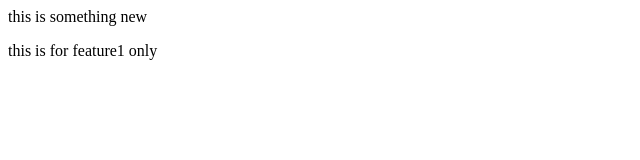
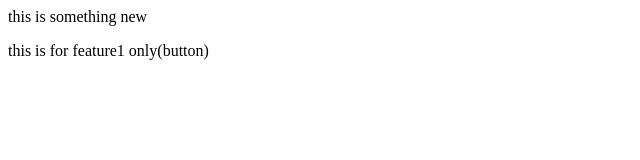
Before and after one commit to Abhijeet-00011/LocalRepo, a plain HTML site: page index.html in a window 1280 px wide. Shown: the full height of the page, 0-640 px from the left. Drawn offline with Linux system fonts and the light colour scheme.

```diff
--- a/index.html
+++ b/index.html
@@ -1,2 +1,2 @@
 <p>this is something new </p>
-<p> this is for feature1 only </p>
+<p> this is for feature1 only(button) </p>
```
